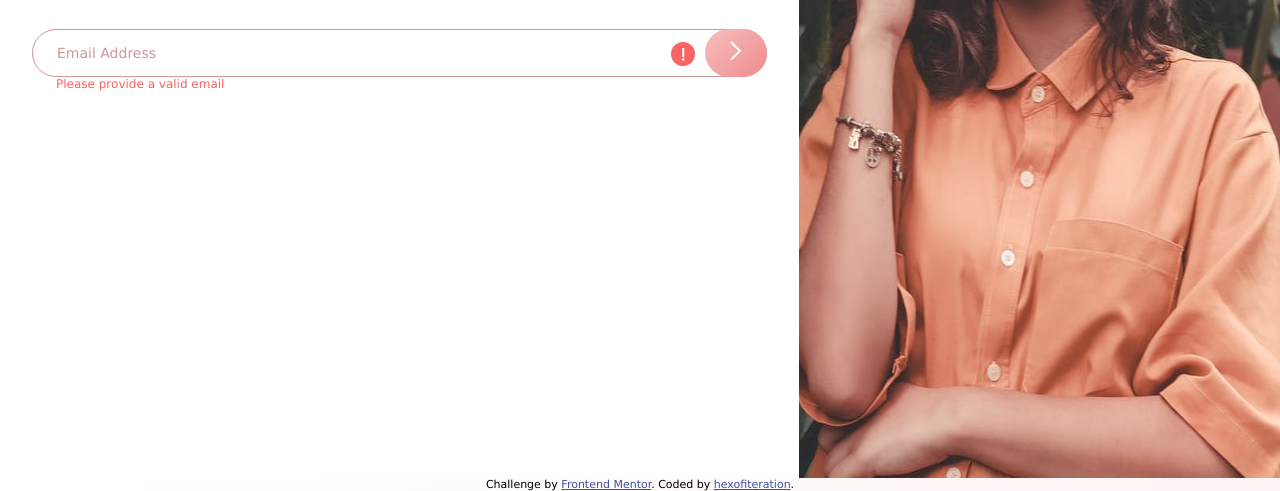
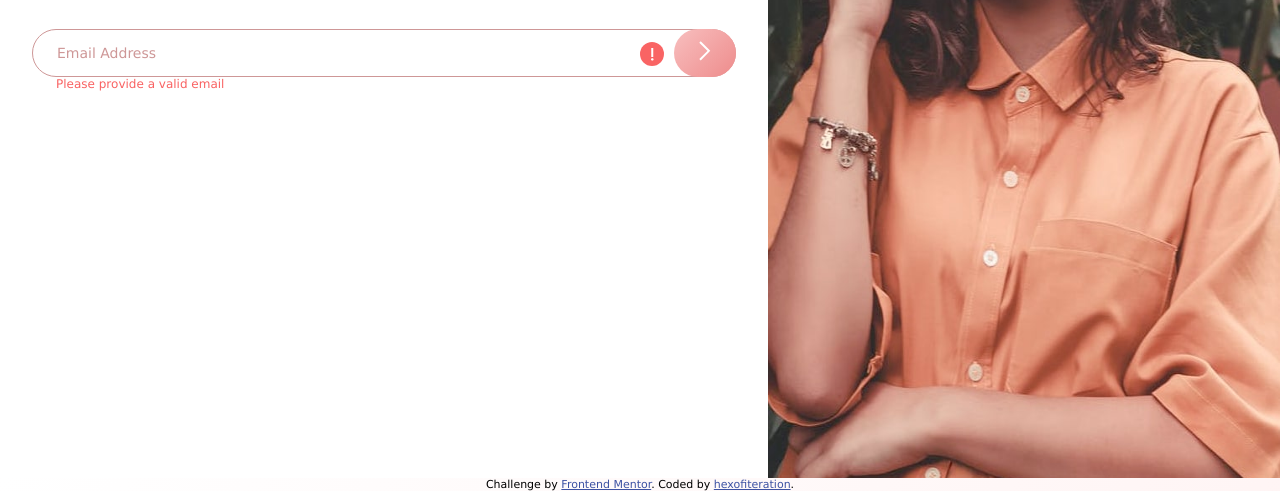
Before and after one commit to hexofiteration/base-apparel-coming-soon-master, a plain HTML site: page index.html in a window 1280 px wide. Shown: the part 309-800 px from the top of the page. Drawn offline with Linux system fonts and the light colour scheme.

Commit message:
change grid-template-columns for screen 992px+
to make it look closer to design

```diff
--- a/css/style.css
+++ b/css/style.css
@@ -178,3 +178,9 @@ footer {
     grid-template-columns: 1fr 1fr;
   }
 }
+
+@media (min-width: 992px) {
+  body {
+    grid-template-columns: 60% 40%;
+  }
+}
```
